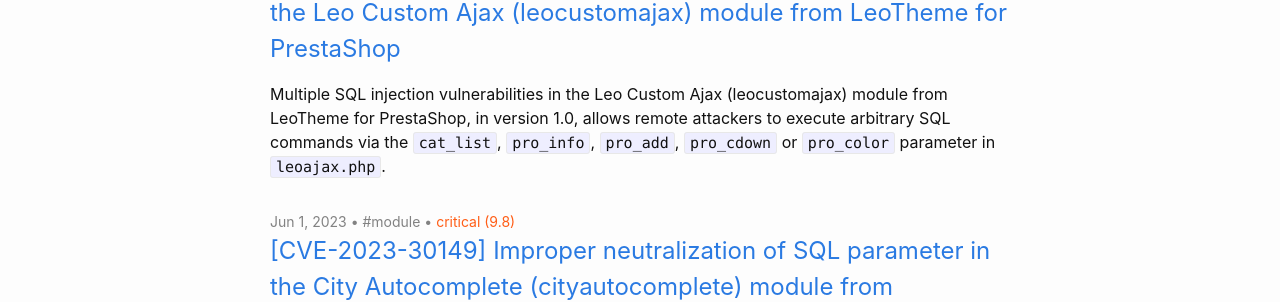
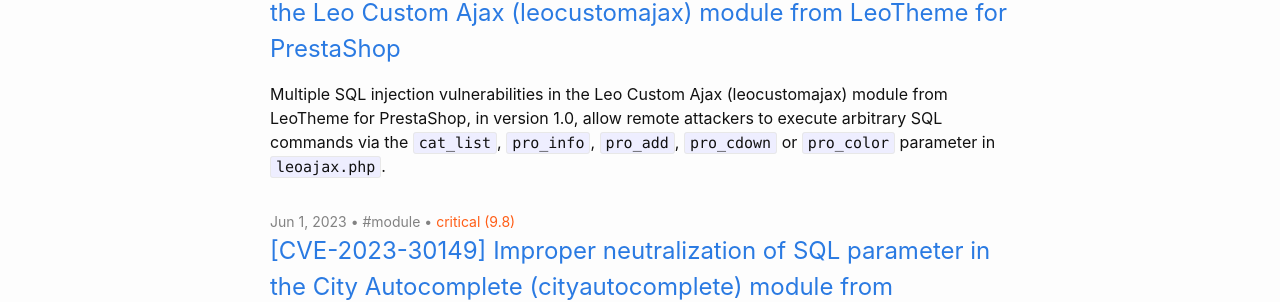
Before and after one commit to friends-of-presta/security-advisories, a Jekyll site: the page built from index.md, in a window 1280 px wide and 900 px high. Shown: the part 157-459 px from the top of the window. Built offline with Jekyll 4.4.1, drawn with Linux system fonts in a browser that asks for light colours; some of the changed text lies outside the part shown.

Commit message:
Allows -> allow when plural

```diff
--- a/_posts/2020-01-07-phpunit-CVE-2017-9841.md
+++ b/_posts/2020-01-07-phpunit-CVE-2017-9841.md
@@ -1,6 +1,6 @@
 ---
 layout: post
-title: "[CVE-2017-9841] PHUnit dependancy in PrestaShop and modules allows remote arbitrary PHP code execution"
+title: "[CVE-2017-9841] PHUnit dependancy in PrestaShop and modules allow remote arbitrary PHP code execution"
 categories: dependancies
 author:
 - Friends-Of-Presta.org
--- a/_posts/2023-06-06-leocustomajax.md
+++ b/_posts/2023-06-06-leocustomajax.md
@@ -9,7 +9,7 @@ meta: "CVE,PrestaShop,leocustomajax"
 severity: "critical (9.8)"
 ---
 
-Multiple SQL injection vulnerabilities in the Leo Custom Ajax (leocustomajax) module from LeoTheme for PrestaShop, in version 1.0, allows remote attackers to execute arbitrary SQL commands via the `cat_list`, `pro_info`, `pro_add`, `pro_cdown` or `pro_color` parameter in `leoajax.php`.
+Multiple SQL injection vulnerabilities in the Leo Custom Ajax (leocustomajax) module from LeoTheme for PrestaShop, in version 1.0, allow remote attackers to execute arbitrary SQL commands via the `cat_list`, `pro_info`, `pro_add`, `pro_cdown` or `pro_color` parameter in `leoajax.php`.
 
 ## Summary
 
```
